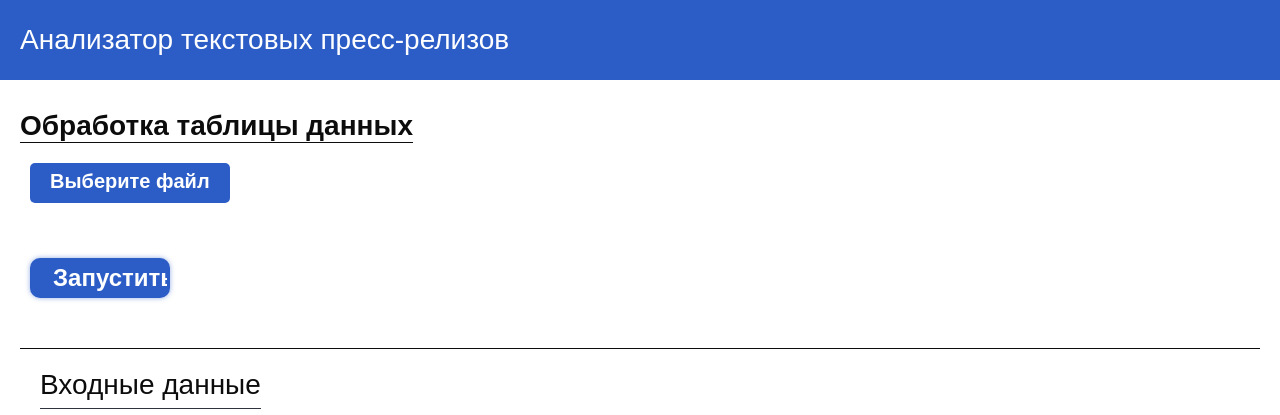
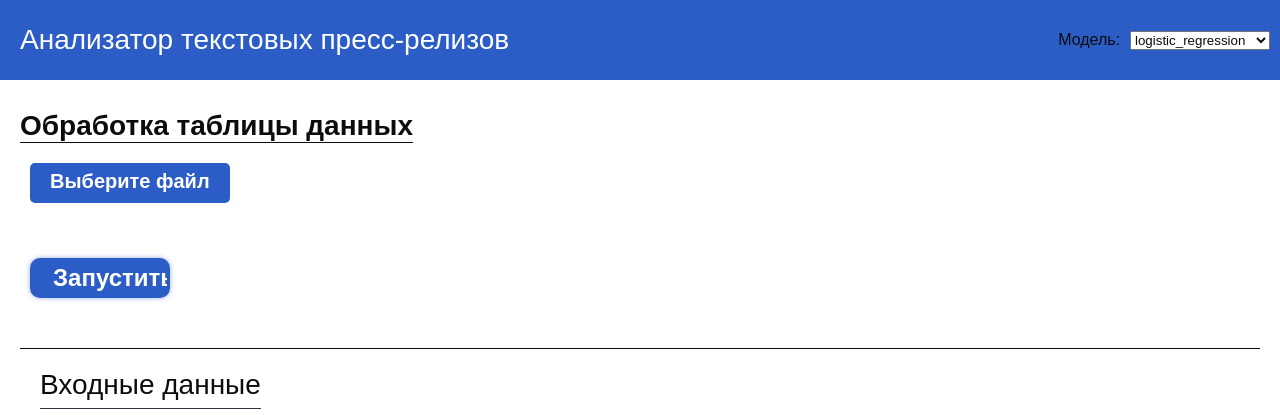
Before and after one commit to Keferd/Al1ve_Ins, a Flask app: template flaskapp/templates/index.html in a window 1280 px wide. Shown: the top 415 px of the page. Run offline with Flask 3, Linux system fonts and the light colour scheme; the template is opened without the code that fills it, so the values that code supplies are empty; parts of the project's set-up code (start-up, migrations or seed data) failed here and were passed over; some libraries are stand-ins or nearby versions.

Commit message:
выбор модели

```diff
--- a/flaskapp/routes.py
+++ b/flaskapp/routes.py
@@ -21,6 +21,7 @@ def post_text():
         return bad_request()
     else:
         text = request.json['text']
+        model_c = request.json['model']
         response = {}
         predicted_class, weights_dict = solution(text)
         response["class"] = predicted_class
--- a/flaskapp/static/js/textsend.js
+++ b/flaskapp/static/js/textsend.js
@@ -3,8 +3,9 @@ let sendbtn = document.querySelector(".main__run");
 sendbtn.addEventListener("click", function (e) {
     e.preventDefault();
 
+    model = document.getElementById("model").value
     text = document.getElementById("text_in").value
-    let formdata = JSON.stringify({text: text});
+    let formdata = JSON.stringify({text: text, model: model});
 
     if (text != "") {
         fetch("/api/text",
--- a/flaskapp/static/style.css
+++ b/flaskapp/static/style.css
@@ -15,6 +15,7 @@ body {
     height: 80px;
     width: 100%;
     display: flex;
+    justify-content: space-between;
     align-items: center;
     box-sizing: border-box;
     padding-left: 20px;
@@ -30,6 +31,15 @@ header a {
 
 header a:hover {
     text-decoration: underline;
+}
+
+.header__model_container {
+    display: flex;
+    margin-right: 10px;
+}
+
+.header__model_text {
+    margin-right: 10px;
 }
 
 .main {
--- a/flaskapp/templates/index.html
+++ b/flaskapp/templates/index.html
@@ -6,13 +6,22 @@
     <title>Главная</title>
     <link rel="stylesheet" href="static/style.css">
     <script type="text/javascript" src="/static/js/jquery-3.6.0.min.js"></script>
-    <script src="https://cdnjs.cloudflare.com/ajax/libs/jspdf/2.5.1/jspdf.umd.min.js"></script>
+    <!-- <script src="https://cdnjs.cloudflare.com/ajax/libs/jspdf/2.5.1/jspdf.umd.min.js"></script> -->
 </head>
 <body>
     <header class="header">
         <a href="">
             Анализатор текстовых пресс-релизов
         </a>
+        <div class="header__model_container">
+            <div class="header__model_text">
+                Модель:
+            </div>
+            <select id="model">
+                <option>logistic_regression</option>
+                <option>passive_aggressive</option>
+            </select>
+        </div>
     </header>
     <main class="main">
         <div class="main__table">
@@ -85,7 +94,7 @@
         textarea.style.height = 'auto';
         textarea.style.height = (textarea.scrollHeight + 2) + 'px';
       </script>
-    <script src="static/js/timesi-normal.js"></script>
+    <!-- <script src="static/js/timesi-normal.js"></script> -->
     <script src="static/js/textsend.js"></script>
     <script> var dt = new DataTransfer();
 
```
